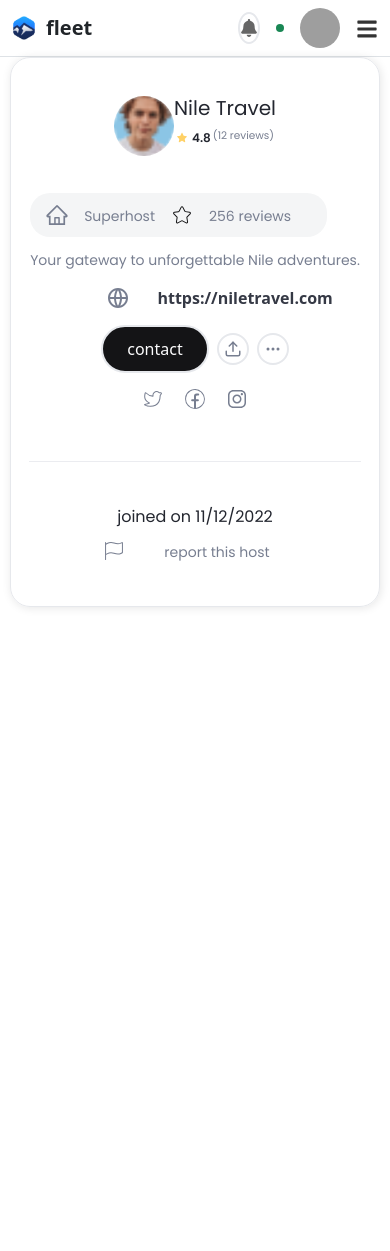
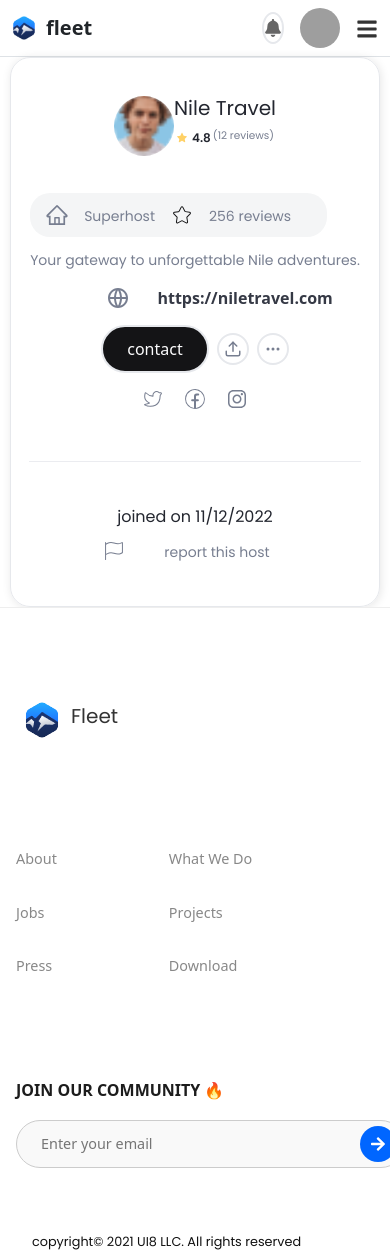
Before and after one commit to Areej-Farag/Fleet-Project, a React (Create React App) app in the folder FrontEnd/: page / in a window 390 px wide. Before the commit the page ends 844 px from the top, so only its background shows below. Built offline with nearby package versions, Linux system fonts and the light colour scheme; grey boxes are pictures that could not be loaded.

Commit message:
added navbar and footer to organisms

```diff
--- a/FrontEnd/src/App.js
+++ b/FrontEnd/src/App.js
@@ -4,6 +4,7 @@ import Comment from "./Components/Molecules/Comment";
 import { trips } from "./Mocks/Trips";
 import TripComments from "./Components/Organisms/TripComments";
 import HostCard from "./Components/Organisms/HostCard";
+import Footer from "./Components/Organisms/Footer";
 
 function App() {
   return (
@@ -11,6 +12,9 @@ function App() {
       <Navbar />
       {/* <TripComments /> */}
       <HostCard />
+
+      {/* Footer */}
+      <Footer />
     </>
   );
 }
--- /dev/null
+++ b/FrontEnd/src/Components/Molecules/NewsLetterForm.jsx
@@ -0,0 +1,29 @@
+import React from 'react';
+import InputField from '../Atoms/InputField';
+import Button from '../Atoms/Button';
+import { FaArrowRight } from 'react-icons/fa';
+import '../Styles/NewsLetterForm.css';
+
+const NewsletterForm = () => {
+  const handleSubscribe = () => {
+    alert('Thank you for subscribing!');
+  };
+
+  return (
+    <div className="newsletter-form">
+      <h4 className="newsletter-title">JOIN OUR COMMUNITY 🔥</h4>
+      <div className="newsletter-input-wrapper">
+        <input
+          type="email"
+          placeholder="Enter your email"
+          className="newsletter-input"
+        />
+        <button className="newsletter-btn" onClick={handleSubscribe}>
+          <FaArrowRight />
+        </button>
+      </div>
+    </div>
+  );
+};
+
+export default NewsletterForm;
--- /dev/null
+++ b/FrontEnd/src/Components/Organisms/Footer.jsx
@@ -0,0 +1,40 @@
+import React from 'react';
+import { Link } from 'react-router-dom';
+import logo from '../../assets/Images/logo.png';
+import ImageComponent from '../Atoms/ImageComponent';
+import Typography from '../Atoms/Typograph';
+import NewsletterForm from '../Molecules/NewsLetterForm';
+import '../Styles/Footer.css';
+
+const Footer = () => {
+  return (
+    <footer className="footer">
+      <div className="footer-top">
+        <div className="footer-logo">
+        <ImageComponent src={logo} alt="Fleet Logo" width={24} height={24} />
+        <Typography variant="h5" className="footer-brand">Fleet</Typography>
+        </div>
+
+        <div className="footer-links">
+  <Link to="/about">About</Link>
+  <Link to="/what-we-do">What We Do</Link>
+  <Link to="/jobs">Jobs</Link>
+  <Link to="/projects">Projects</Link>
+  <Link to="/press">Press</Link>
+  <Link to="/download">Download</Link>
+</div>
+
+
+        <NewsletterForm />
+      </div>
+
+      <div className="footer-bottom">
+        <Typography variant="caption">
+          copyright© 2021 UI8 LLC. All rights reserved
+        </Typography>
+      </div>
+    </footer>
+  );
+};
+
+export default Footer;
--- a/FrontEnd/src/Components/Organisms/Navbar.jsx
+++ b/FrontEnd/src/Components/Organisms/Navbar.jsx
@@ -1,4 +1,5 @@
 import React, { useState } from "react";
+import { useEffect, useRef } from "react";
 import { FaBars, FaBell } from "react-icons/fa";
 import { MdLanguage } from "react-icons/md";
 import { Link } from "react-router-dom";
@@ -6,13 +7,33 @@ import { Link } from "react-router-dom";
 import Avatar from "../Atoms/Avatar";
 import Button from "../Atoms/Button";
 import Badge from "../Atoms/Badge";
-import Icon from "../Atoms/Icons";
 import logo from "../../assets/Images/logo.png";
 import "../Styles/Navbar.css";
 
 const Navbar = () => {
   const [isMobileMenuOpen, setIsMobileMenuOpen] = useState(false);
   const [notifications] = useState(0);
+  const [showNotifications, setShowNotifications] = useState(false);
+  const bellRef = useRef(null);
+  const dropdownRef = useRef(null);
+  useEffect(() => {
+    const handleClickOutside = (event) => {
+      if (
+        dropdownRef.current &&
+        !dropdownRef.current.contains(event.target) &&
+        bellRef.current &&
+        !bellRef.current.contains(event.target)
+      ) {
+        setShowNotifications(false);
+      }
+    };
+
+    document.addEventListener("mousedown", handleClickOutside);
+    return () => {
+      document.removeEventListener("mousedown", handleClickOutside);
+    };
+  }, []);
+
 
   const toggleMobileMenu = () => {
     setIsMobileMenuOpen(!isMobileMenuOpen);
@@ -50,22 +71,44 @@ const Navbar = () => {
           </div>
 
          {/* List Your Property */}
-          <div className="d-none d-md-block">
+<Link to="/list-your-property" className="d-none d-md-block text-decoration-none">
   <Button color="white">List your property</Button>
-          </div>
+</Link>
 
-          {/* Notification + Green Dot */}
-          <div className="position-relative">
-            <Button color="trans" shape="small-circle">
+
+        {/* Notification + Badge */}
+<div className="position-relative" ref={bellRef}>
+  <Button
+    color="trans"
+    shape="small-circle"
+    onClick={() => setShowNotifications(!showNotifications)}
+  >
     <FaBell size={18} color="#666" />
   </Button>
+
   {notifications > 0 && (
     <Badge text={notifications.toString()} color="red" />
   )}
+
+  {/* Notification Dropdown */}
+  {showNotifications && (
+    <div
+      className="notification-dropdown position-absolute bg-white shadow-sm p-2 rounded"
+      style={{ top: "100%", right: 0, minWidth: 200 }}
+      ref={dropdownRef}
+    >
+      {notifications === 0 ? (
+        <div className="text-muted text-center py-2">No notifications</div>
+      ) : (
+        <ul className="list-unstyled mb-0">
+          <li className="py-1 px-2">🔔 You have new booking</li>
+          <li className="py-1 px-2">📩 Message from admin</li>
+        </ul>
+      )}
+    </div>
+  )}
 </div>
 
-          {/* Green dot */}
-          <span className="bg-success rounded-circle d-inline-block" style={{ width: 8, height: 8 }} />
 
           {/* Avatar */}
           <Avatar src="/assets/Images/avatar.png" alt="User" size="small" />
--- /dev/null
+++ b/FrontEnd/src/Components/Styles/Footer.css
@@ -0,0 +1,90 @@
+.footer {
+    padding: 1.5rem 1rem;
+    background-color: #fff;
+    color: #333;
+    height: 273px;
+    border-top: 1px solid #eee; /* الخط الفاصل */
+  }
+
+  .footer-top {
+    display: flex;
+    flex-wrap: wrap;
+    justify-content: space-between;
+    gap: 2rem;
+    align-items: flex-start;
+  }
+
+  .footer-logo {
+    display: flex;
+    align-items: center;
+    gap: 0.5rem;
+    margin-top: 5rem;
+    margin-left: 7rem;
+  }
+
+  .footer-title {
+    font-weight: bold;
+    font-size: 1.1rem;
+    margin-top: 5rem;
+    text-transform: capitalize;
+  }
+
+  .footer-links {
+    display: grid;
+    grid-template-columns: repeat(3, auto);
+    gap: 0.5rem 7rem;
+    margin-top: 3rem;
+
+  }
+
+  .footer-links a {
+    text-decoration: none;
+    color: #888; /* لون باهت */
+    font-weight: 400;
+    font-size: 0.9rem;
+    transition: color 0.3s ease;
+    margin-top: 1.5rem;
+  }
+
+  .footer-links a:hover {
+    color: #0066ff;
+  }
+
+  .footer-bottom {
+    margin-top: 4rem;
+    text-align: left;
+    font-size: 0.8rem;
+    color: #111;
+    margin-left: 9rem;
+  }
+
+  /* Responsive */
+  @media (max-width: 768px) {
+    .footer-top {
+      flex-direction: column;
+      align-items: left;
+      text-align: left;
+    }
+
+    .footer-links {
+      grid-template-columns: repeat(2, auto);
+      justify-content: center;
+
+    }
+
+    .footer-bottom {
+      text-align: left;
+      width: 100%;
+      margin-left: 1rem;
+    }
+
+    .footer-title {
+      font-size: 1.2rem;
+      font-weight: 600;
+    }
+
+    .footer-logo{
+        margin-left: 0.5rem;
+        margin-top: 4rem;
+    }
+  }
--- a/FrontEnd/src/Components/Styles/Navbar.css
+++ b/FrontEnd/src/Components/Styles/Navbar.css
@@ -239,3 +239,14 @@ button.outline {
   color: #007bff;
   border-color: #007bff;
 }
+.notification-dropdown {
+  z-index: 1050;
+  border: 1px solid #ddd;
+  border-radius: 8px;
+  background-color: white;
+}
+
+.notification-dropdown li:hover {
+  background-color: #f8f9fa;
+  cursor: pointer;
+}
--- /dev/null
+++ b/FrontEnd/src/Components/Styles/NewsLetterForm.css
@@ -0,0 +1,56 @@
+.newsletter-form {
+    display: flex;
+    flex-direction: column;
+    gap: 0.75rem;
+    max-width: 800px;
+    margin-right: 2.5rem;
+    margin-top: 3rem;
+  }
+
+  .newsletter-title {
+    font-size: 1rem;
+    font-weight: 720;
+    color: #1c1c1c;
+    margin-top: 1.5rem;
+    margin-right: 6rem;
+  }
+
+  .newsletter-input-wrapper {
+    display: flex;
+    align-items: center;
+    border: 1px solid #ccc;
+    border-radius: 30px;
+    overflow: hidden;
+    padding: 0.25rem 0.5rem;
+    background: #f9f9f9;
+  }
+
+  .newsletter-input {
+    flex: 1;
+    padding: 0.5rem 1rem;
+    border: none;
+    background: transparent;
+    outline: none;
+    font-size: 0.9rem;
+    color: #333;
+    margin-right: 6rem;
+  }
+
+  .newsletter-btn {
+    background: #0066ff;
+    color: white;
+    border: none;
+    border-radius: 50%;
+    padding: 0.5rem;
+    width: 36px;
+    height: 36px;
+    display: flex;
+    align-items: center;
+    justify-content: center;
+    transition: background 0.3s ease;
+    cursor: pointer;
+  }
+
+  .newsletter-btn:hover {
+    background: #004dcc;
+  }
```
Lines whose indentation alone changed are shown as unchanged.
